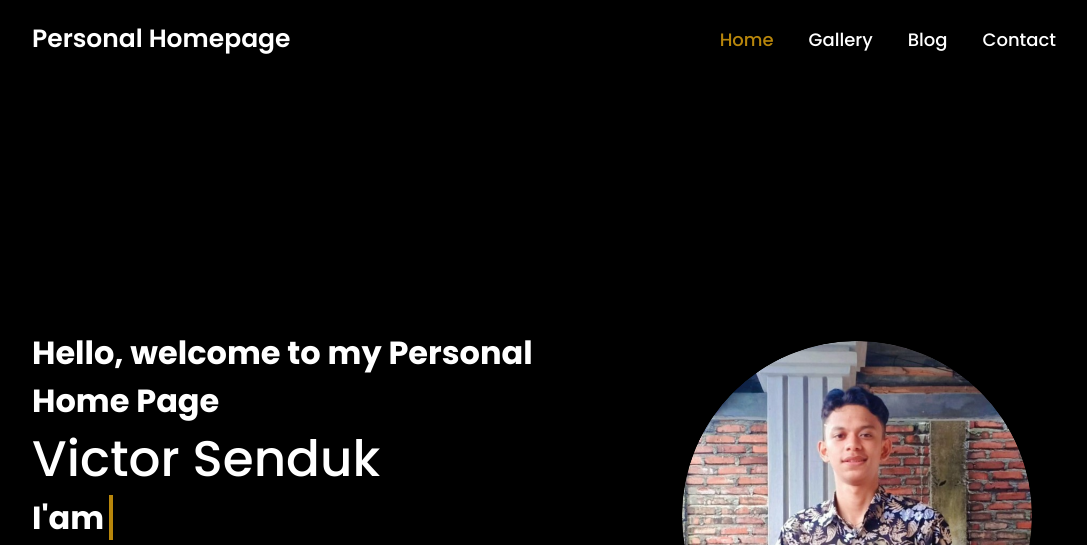
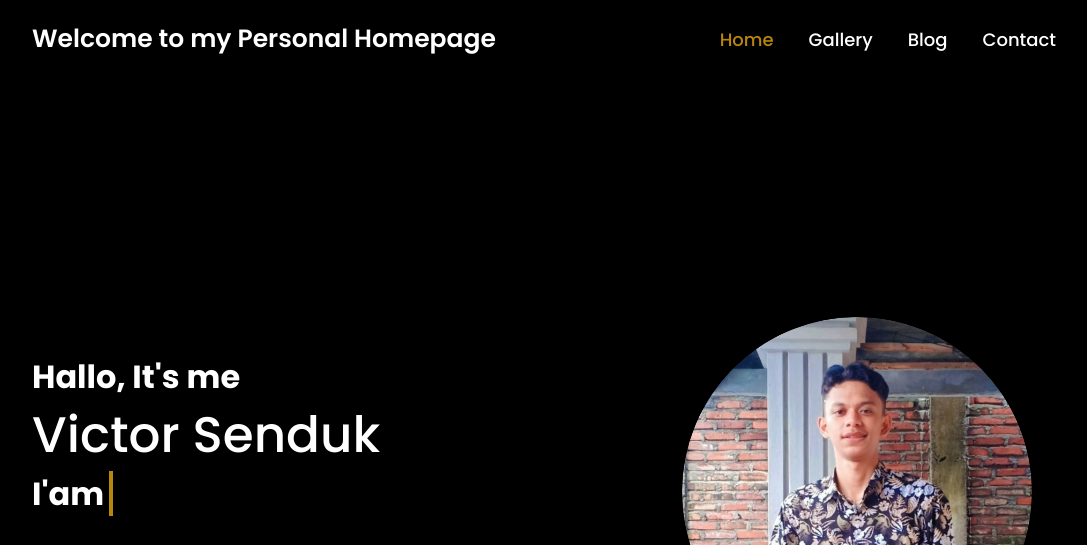
Before and after one commit to victorsenduk18/TIK2032-Project, a plain HTML site: page index.html in a window 1280 px wide. Shown: the top 545 px of the page, without its empty margins (96-1183 px from the left). Drawn offline with Linux system fonts and the light colour scheme.

Commit message:
update javaScript

```diff
--- a/index.html
+++ b/index.html
@@ -4,7 +4,7 @@
 <head>
     <meta charset="UTF-8">
     <meta name="viewport" content="width=device-width, initial-scale=1.0">
-    <title>Personal Webpage</title>
+    <title>Personal Homepage</title>
     <link rel="stylesheet" href="./style/style.css">
     <link rel="icon" href="./Img/logo.jpg">
 
@@ -12,7 +12,7 @@
 
 <body>
     <header class="header">
-        <a href="" class="logo">Personal Homepage</a>
+        <a href="" class="logo">Welcome to my Personal Homepage</a>
 
         <nav class="navbar">
             <a href="#" style="--i:1" class="active">Home</a>
@@ -30,7 +30,7 @@
 
     <section class="home">
         <div class="home-content">
-            <h3>Hello, welcome to my Personal Home Page</h3>
+            <h3>Hallo, It's me</h3>
             <h1>Victor Senduk</h1>
             <h3>I'am <span class="multiple-text" id="mytext"><!--Informatics Engineering Undergraduate--></span>
             </h3>
```
Also changed, not shown: pages/blog-list/ai.html (+1 -1 lines), pages/blog-list/blockchain.html (+1 -1 lines), pages/blog-list/cr7.html (+1 -1 lines), pages/blog.html (+1 -1 lines), pages/contact-list/e-mail.html (+1 -1 lines), pages/contact-list/wa.html (+1 -1 lines), pages/gallery.html (+1 -1 lines).
